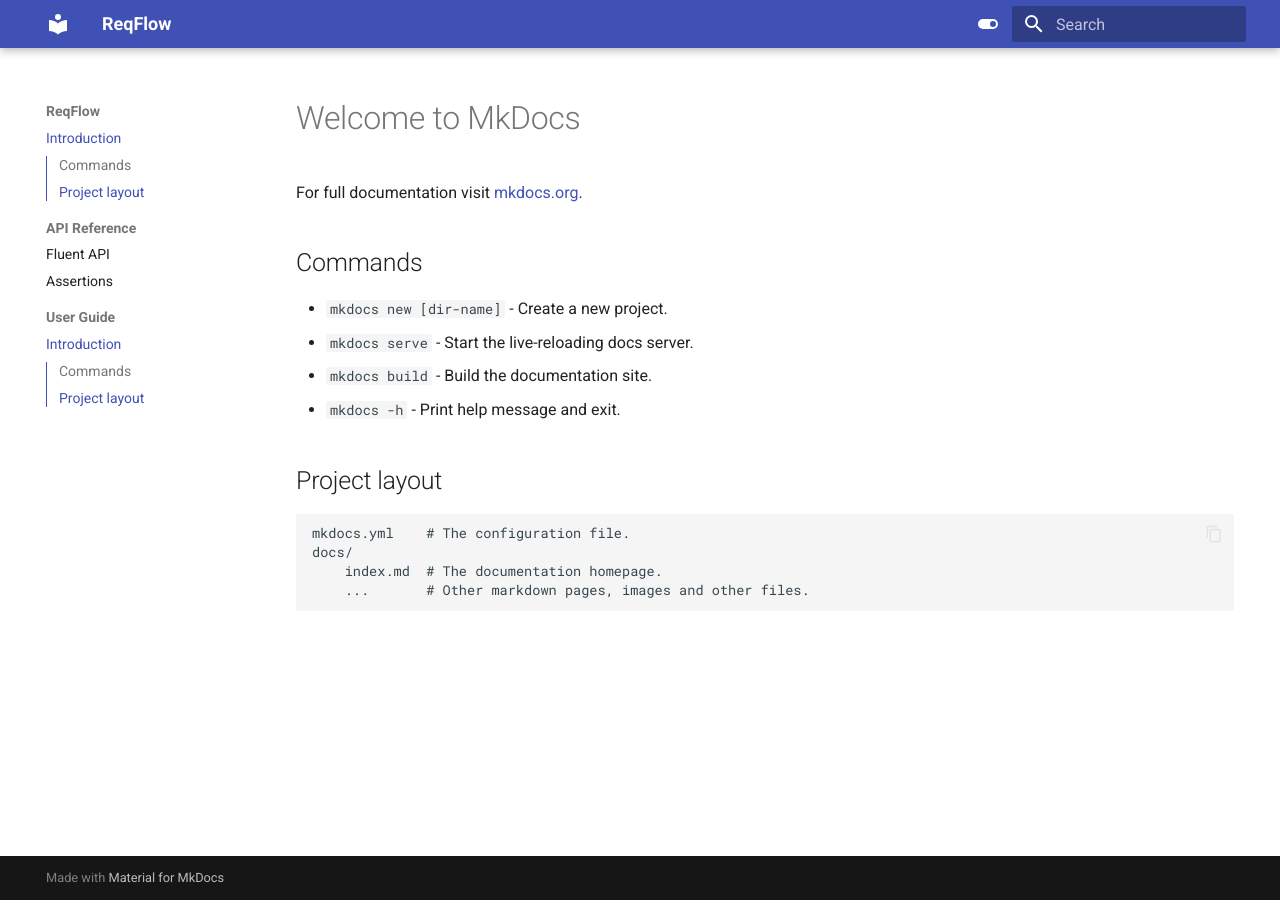
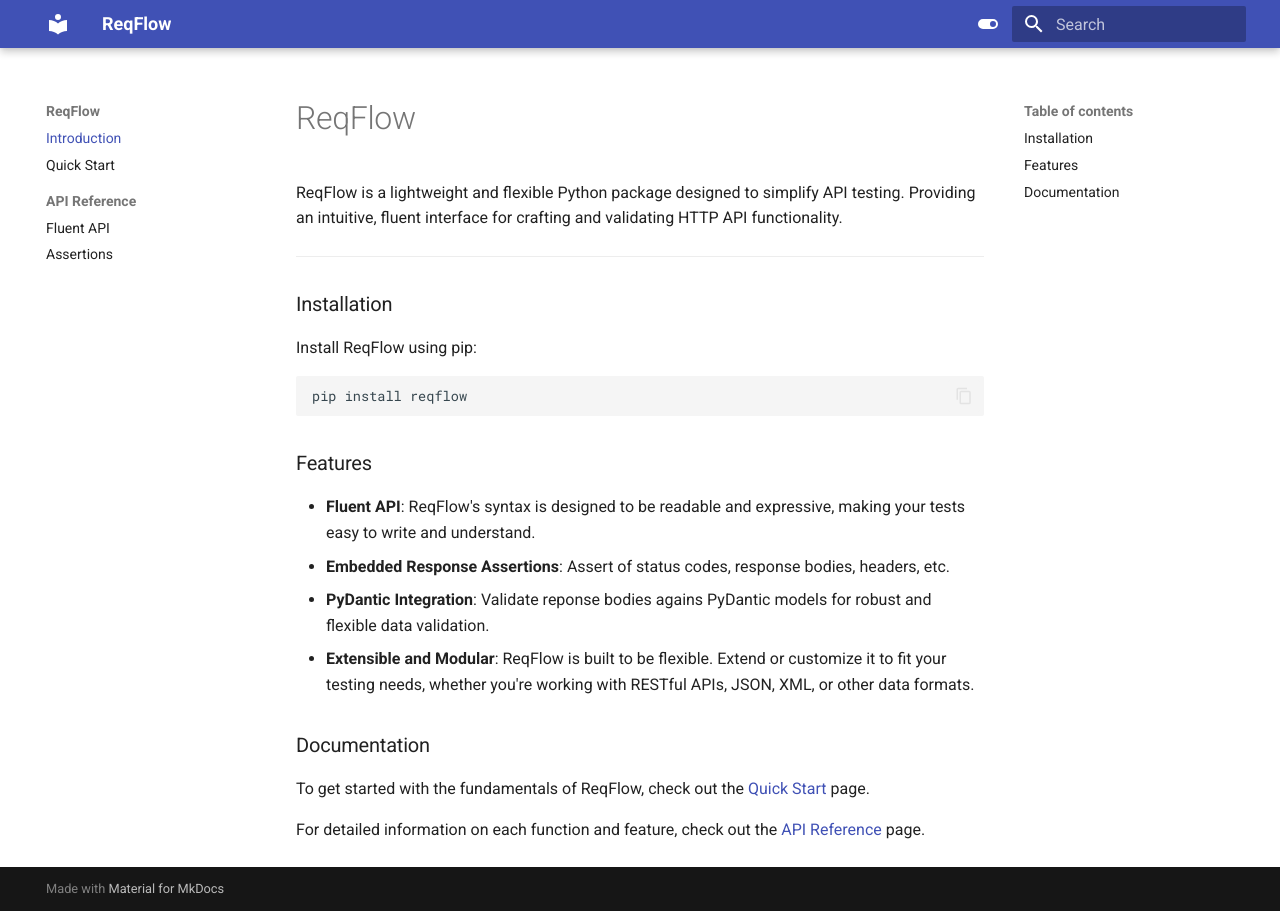
Before and after one commit to olxxi/ReqFlow, an MkDocs documentation site: the page built from docs/index.md, in a window 1280 px wide. Built offline with MkDocs 1.6.1 and Material for MkDocs 9.7.7, drawn with Linux system fonts in a browser that asks for light colours.

Commit message:
Docs update

````diff
--- a/docs/index.md
+++ b/docs/index.md
@@ -1,17 +1,24 @@
-# Welcome to MkDocs
+# ReqFlow
+ReqFlow is a lightweight and flexible Python package designed to simplify API testing.
+Providing an intuitive, fluent interface for crafting and validating HTTP API functionality.
 
-For full documentation visit [mkdocs.org](https://www.mkdocs.org).
+---
 
-## Commands
+### Installation
+Install ReqFlow using pip:
+```bash
+pip install reqflow
+```
 
-* `mkdocs new [dir-name]` - Create a new project.
-* `mkdocs serve` - Start the live-reloading docs server.
-* `mkdocs build` - Build the documentation site.
-* `mkdocs -h` - Print help message and exit.
+### Features
+- **Fluent API**: ReqFlow's syntax is designed to be readable and expressive, making your tests easy to write and understand.
+- **Embedded Response Assertions**: Assert of status codes, response bodies, headers, etc.
+- **PyDantic Integration**: Validate reponse bodies agains PyDantic models for robust and flexible data validation.
+- **Extensible and Modular**: ReqFlow is built to be flexible. Extend or customize it to fit your testing needs,
+whether you're working with RESTful APIs, JSON, XML, or other data formats.
 
-## Project layout
+### Documentation
 
-    mkdocs.yml    # The configuration file.
-    docs/
-        index.md  # The documentation homepage.
-        ...       # Other markdown pages, images and other files.
+To get started with the fundamentals of ReqFlow, check out the [Quick Start](TBD) page.
+
+For detailed information on each function and feature, check out the [API Reference](TBD) page.
--- a/mkdocs.yml
+++ b/mkdocs.yml
@@ -4,7 +4,7 @@
   features:
 #    - navigation.tabs
     - navigation.sections
-    - toc.integrate
+    - toc
     - navigation.top
     - search.suggest
     - search.highlight
@@ -31,11 +31,11 @@
 
 nav:
   - Introduction: index.md
+  - Quick Start: quick_start.md
   - API Reference:
       - Fluent API: fluent_api.md
       - Assertions: assertions.md
-  - User Guide:
-      - "Getting Started": index.md
+
 
 plugins:
 - search
````
Also changed, not shown: docs/quick_start.md (added, +69 -0 lines).
